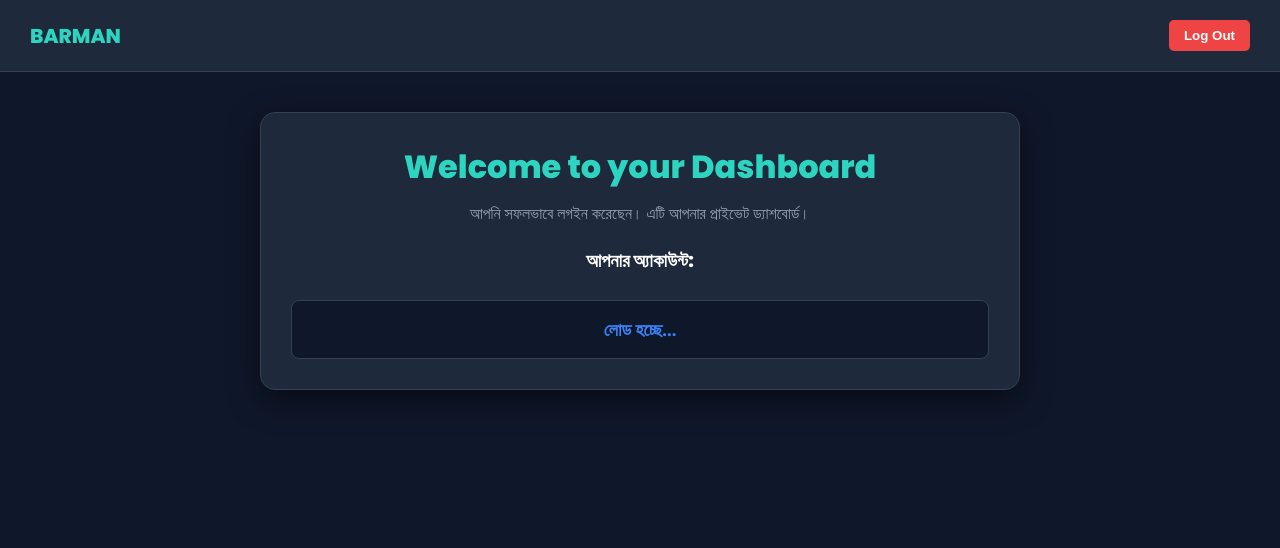
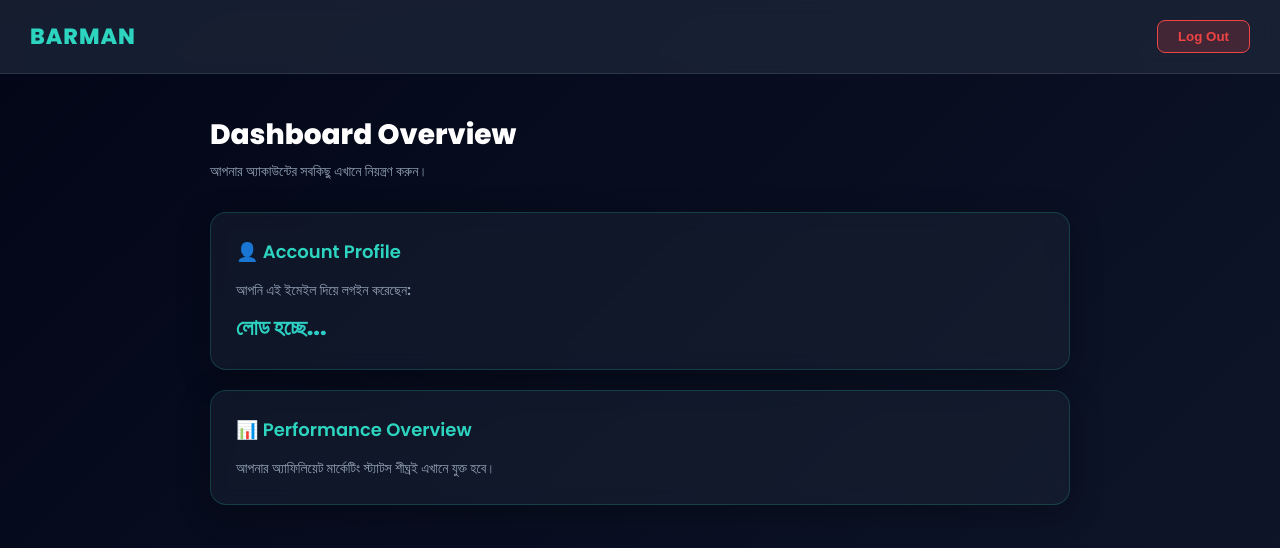
Before and after one commit to b01879733800-creator/barman-marketing, a plain HTML site: page dashboard.html in a window 1280 px wide. Drawn offline with Linux system fonts and the light colour scheme; no server answers.

Commit message:
Enhance dashboard styling and layout

```diff
--- a/dashboard.html
+++ b/dashboard.html
@@ -9,7 +9,7 @@
         * { margin: 0; padding: 0; box-sizing: border-box; }
         body {
             font-family: 'Poppins', 'Hind Siliguri', sans-serif;
-            background-color: #0f172a;
+            background: linear-gradient(135deg, #020617 0%, #0f172a 100%);
             color: #ffffff;
             min-height: 100vh;
         }
@@ -18,52 +18,109 @@
             justify-content: space-between;
             align-items: center;
             padding: 20px 30px;
-            background-color: #1e293b;
-            border-bottom: 1px solid #334155;
+            background: rgba(30, 41, 59, 0.7);
+            backdrop-filter: blur(10px);
+            border-bottom: 1px solid rgba(255,255,255,0.1);
+            position: sticky;
+            top: 0;
+            z-index: 100;
         }
-        .logo { font-size: 20px; font-weight: 800; color: #2dd4bf; }
+        .logo { font-size: 22px; font-weight: 800; color: #2dd4bf; letter-spacing: 1px;}
         .logout-btn {
-            background-color: #ef4444;
-            color: white;
-            border: none;
-            padding: 8px 15px;
-            border-radius: 5px;
+            background-color: rgba(239, 68, 68, 0.2);
+            color: #ef4444;
+            border: 1px solid #ef4444;
+            padding: 8px 20px;
+            border-radius: 8px;
             cursor: pointer;
             font-weight: 600;
             transition: 0.3s;
         }
-        .logout-btn:hover { background-color: #dc2626; }
+        .logout-btn:hover { background-color: #ef4444; color: white; }
 
         .dashboard-container {
             padding: 40px 20px;
-            max-width: 800px;
+            max-width: 900px;
             margin: 0 auto;
         }
-        .welcome-card {
-            background-color: #1e293b;
-            padding: 30px;
-            border-radius: 15px;
-            border: 1px solid #334155;
-            box-shadow: 0 10px 30px rgba(0, 0, 0, 0.5);
+
+        .welcome-header {
+            margin-bottom: 30px;
+        }
+        .welcome-header h1 {
+            font-size: 28px;
+            color: #ffffff;
+        }
+        .welcome-header p {
+            color: #94a3b8;
+            font-size: 14px;
+            margin-top: 5px;
+        }
+
+        .grid-container {
+            display: grid;
+            grid-template-columns: 1fr;
+            gap: 20px;
+        }
+
+        .premium-card {
+            background: rgba(30, 41, 59, 0.4);
+            border: 1px solid rgba(45, 212, 191, 0.2);
+            border-radius: 16px;
+            padding: 25px;
+            backdrop-filter: blur(10px);
+            box-shadow: 0 8px 32px rgba(0,0,0,0.3);
+            transition: 0.3s;
+        }
+        .premium-card:hover {
+            border-color: rgba(45, 212, 191, 0.6);
+            transform: translateY(-2px);
+        }
+
+        .card-title {
+            font-size: 18px;
+            color: #2dd4bf;
+            margin-bottom: 15px;
+            display: flex;
+            align-items: center;
+            gap: 10px;
+        }
+
+        .email-display {
+            background: linear-gradient(90deg, #2dd4bf, #3b82f6);
+            -webkit-background-clip: text;
+            -webkit-text-fill-color: transparent;
+            font-size: 22px;
+            font-weight: 800;
+            word-break: break-all;
+            margin-top: 10px;
+        }
+
+        /* প্রিমিয়াম অ্যানিমেটেড নোটিফিকেশন (Toast) */
+        #toast {
+            visibility: hidden;
+            min-width: 250px;
+            background: linear-gradient(90deg, #2dd4bf, #3b82f6);
+            color: #fff;
             text-align: center;
+            border-radius: 50px;
+            padding: 16px;
+            position: fixed;
+            z-index: 1000;
+            left: 50%;
+            bottom: 30px;
+            transform: translateX(-50%) translateY(100px);
+            font-size: 16px;
+            font-weight: 600;
+            opacity: 0;
+            transition: all 0.4s ease-in-out;
+            box-shadow: 0 10px 20px rgba(45, 212, 191, 0.4);
         }
-        .welcome-card h1 {
-            color: #2dd4bf;
-            margin-bottom: 10px;
-        }
-        .welcome-card p {
-            color: #94a3b8;
-            margin-bottom: 20px;
-        }
-        .email-display {
-            background-color: #0f172a;
-            padding: 15px;
-            border-radius: 8px;
-            border: 1px solid #334155;
-            font-size: 18px;
-            color: #3b82f6;
-            font-weight: 600;
-            word-break: break-all;
+
+        #toast.show {
+            visibility: visible;
+            opacity: 1;
+            transform: translateX(-50%) translateY(0);
         }
     </style>
 </head>
@@ -75,15 +132,27 @@
     </nav>
 
     <div class="dashboard-container">
-        <div class="welcome-card">
-            <h1>Welcome to your Dashboard</h1>
-            <p>আপনি সফলভাবে লগইন করেছেন। এটি আপনার প্রাইভেট ড্যাশবোর্ড।</p>
+        <div class="welcome-header">
+            <h1>Dashboard Overview</h1>
+            <p>আপনার অ্যাকাউন্টের সবকিছু এখানে নিয়ন্ত্রণ করুন।</p>
+        </div>
 
-            <h3>আপনার অ্যাকাউন্ট:</h3>
-            <br>
-            <div class="email-display" id="userEmail">লোড হচ্ছে...</div>
+        <div class="grid-container">
+            <div class="premium-card">
+                <div class="card-title">👤 Account Profile</div>
+                <p style="color: #94a3b8; font-size: 14px;">আপনি এই ইমেইল দিয়ে লগইন করেছেন:</p>
+                <div class="email-display" id="userEmail">লোড হচ্ছে...</div>
+            </div>
+
+            <div class="premium-card">
+                <div class="card-title">📊 Performance Overview</div>
+                <p style="color: #94a3b8; font-size: 14px;">আপনার অ্যাফিলিয়েট মার্কেটিং স্ট্যাটস শীঘ্রই এখানে যুক্ত হবে।</p>
+            </div>
         </div>
     </div>
+
+    <!-- কাস্টম নোটিফিকেশন ডিভ -->
+    <div id="toast">সফলভাবে লগইন হয়েছে!</div>
 
     <!-- ফায়ারবেস স্ক্রিপ্ট -->
     <script type="module">
@@ -102,22 +171,25 @@
         const app = initializeApp(firebaseConfig);
         const auth = getAuth(app);
 
-        // ইউজার লগইন আছে কিনা চেক করা
+        // কাস্টম নোটিফিকেশন দেখানোর ফাংশন
+        function showToast() {
+            var toast = document.getElementById("toast");
+            toast.className = "show";
+            setTimeout(function(){ toast.className = toast.className.replace("show", ""); }, 3000);
+        }
+
         onAuthStateChanged(auth, (user) => {
             if (user) {
-                // লগইন থাকলে ইমেইল দেখানো
                 document.getElementById('userEmail').innerText = user.email;
+                showToast(); // পেজ লোড হলেই সুন্দর মেসেজ আসবে
             } else {
-                // লগইন না থাকলে সোজা লগইন পেজে পাঠিয়ে দেওয়া
                 window.location.href = "login.html";
             }
         });
 
-        // লগআউট ফাংশন
         window.logout = function() {
             signOut(auth).then(() => {
-                alert("সফলভাবে লগআউট হয়েছেন!");
-                window.location.href = "index.html";
+                window.location.href = "login.html";
             }).catch((error) => {
                 alert("লগআউট করতে সমস্যা হয়েছে!");
             });
```
